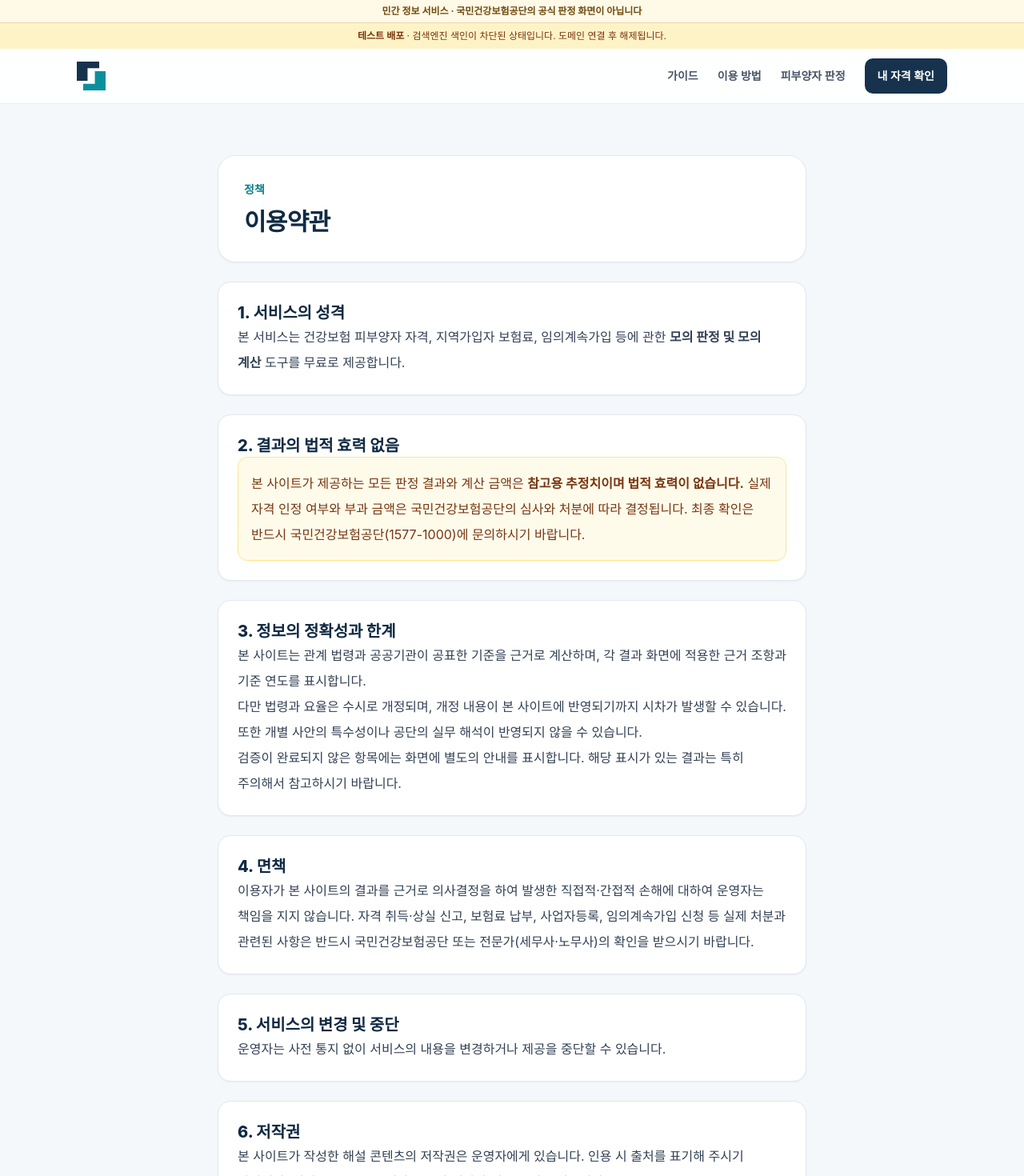
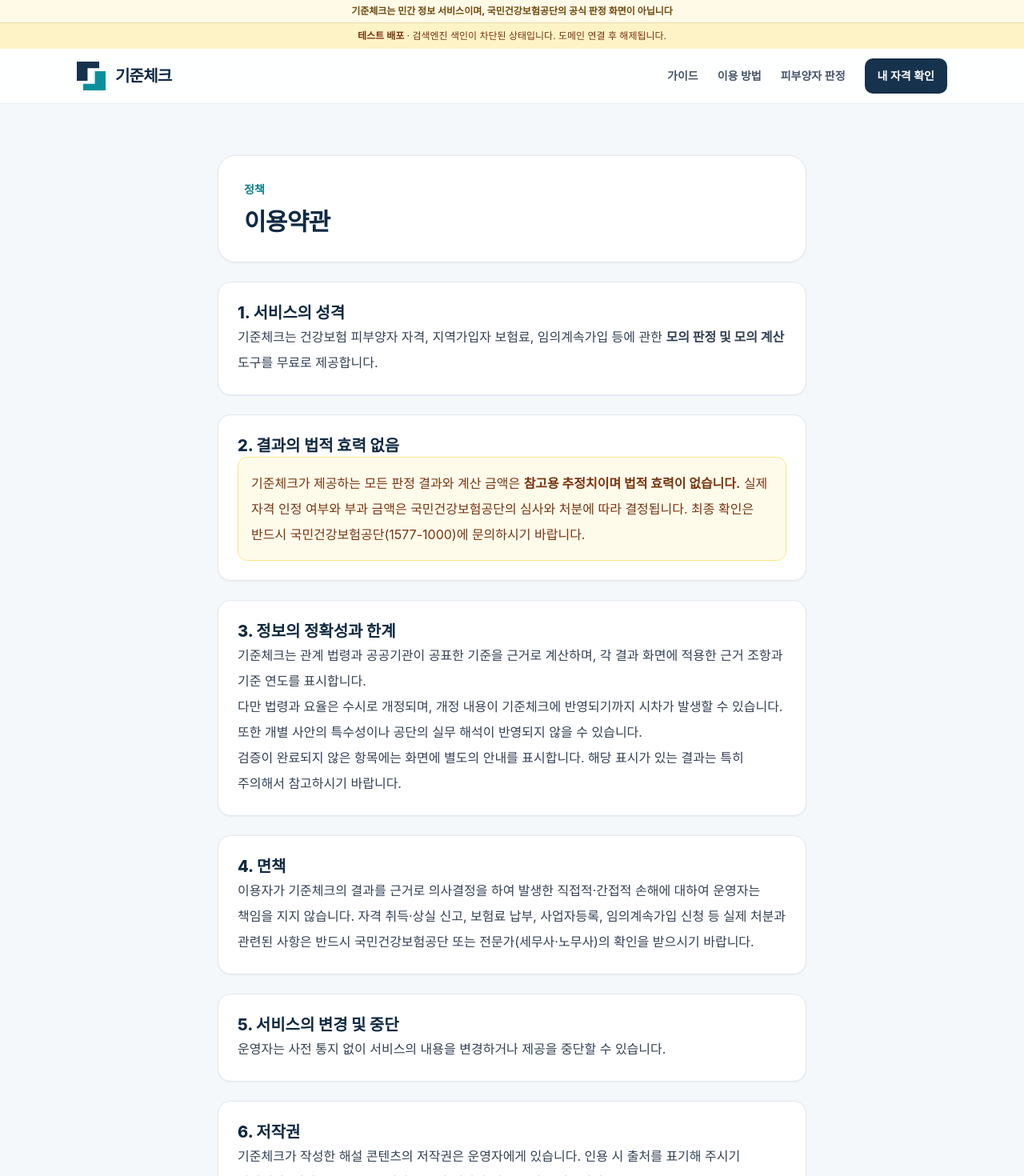
Before and after one commit to Seongseokwon/gijuncheck, a Next.js app: page /terms in a window 1280 px wide. Shown: the top 1470 px of the page at 80% size. Built offline with nearby package versions, Linux system fonts and the light colour scheme; no server answers.

Commit message:
feat: apply Gijun Check service name

```diff
--- a/src/app/contact/page.tsx
+++ b/src/app/contact/page.tsx
@@ -1,5 +1,6 @@
 import type { Metadata } from 'next';
 import { ROUTES } from '@/lib/routes';
+import { SITE } from '@/lib/site';
 
 export const metadata: Metadata = {
   title: ROUTES.contact.label,
@@ -34,13 +35,13 @@ export default function Page() {
           계산 오류를 발견하셨다면
         </h2>
         <p>
-          이 사이트의 가치는 정확성입니다. 오류 신고는 가장 반가운 메일입니다.
+          {SITE.name}의 가치는 정확성입니다. 오류 신고는 가장 반가운 메일입니다.
           가능하면 다음을 함께 알려주세요.
         </p>
         <ul className="mt-4 ml-5 list-disc space-y-2">
           <li>어떤 도구인지 (피부양자 판정 / 보험료 계산 / 임의계속가입 비교)</li>
           <li>입력한 값</li>
-          <li>본 사이트의 결과와 공단에서 확인한 실제 값</li>
+          <li>{SITE.name}의 결과와 공단에서 확인한 실제 값</li>
         </ul>
       </section>
 
@@ -50,7 +51,7 @@ export default function Page() {
         </h2>
         <p>
           개별 사안에 대한 자격 판정이나 세무·노무 상담은 어렵습니다. 운영자는
-          세무사나 노무사가 아니며, 본 사이트의 결과는 법적 효력이 없습니다.
+          세무사나 노무사가 아니며, {SITE.name}의 결과는 법적 효력이 없습니다.
         </p>
         <p>
           자격과 보험료에 대한 확정적인 답변은{' '}
--- a/src/app/layout.tsx
+++ b/src/app/layout.tsx
@@ -9,7 +9,10 @@ import './globals.css';
 
 export const metadata: Metadata = {
   metadataBase: new URL(SITE.url),
-  title: '건강보험 피부양자 자격 확인 — 관계·소득·재산 기준',
+  title: {
+    default: `${SITE.name} | 건강보험 피부양자 자격 확인`,
+    template: `%s | ${SITE.name}`,
+  },
   description: SITE.description,
 
   openGraph: {
@@ -53,7 +56,7 @@ export default function RootLayout({
           .service-notice 와 동일한 문구·색(ADR-002).
         */}
         <div className="border-b border-[#ead9a8] bg-[#fff9e8] px-4 py-1.5 text-center text-xs font-bold text-[#6f4b0c]">
-          민간 정보 서비스 · 국민건강보험공단의 공식 판정 화면이 아닙니다
+          기준체크는 민간 정보 서비스이며, 국민건강보험공단의 공식 판정 화면이 아닙니다
         </div>
 
         {/*
@@ -71,7 +74,7 @@ export default function RootLayout({
           <div className="mx-auto flex min-h-[68px] max-w-[1120px] items-center justify-between gap-6 px-4">
             <a
               href={ROUTES.home.path}
-              aria-label="홈"
+              aria-label={`${SITE.name} 홈`}
               className="inline-flex min-h-[44px] items-center text-brand-950"
             >
               <span className="relative block h-9 w-9" aria-hidden>
@@ -83,6 +86,9 @@ export default function RootLayout({
                   className="absolute bottom-0 right-0 h-6 w-7 bg-accent-600"
                   style={{ clipPath: 'polygon(52% 0, 100% 0, 100% 100%, 0 100%, 0 66%, 52% 66%)' }}
                 />
+              </span>
+              <span className="ml-3 text-xl font-bold tracking-[-.04em] text-brand-950">
+                {SITE.name}
               </span>
             </a>
             <nav className="hidden items-center gap-6 text-sm font-semibold text-slate-600 sm:flex">
@@ -104,7 +110,7 @@ export default function RootLayout({
         <footer className="border-t border-slate-200 bg-white">
           <div className="mx-auto max-w-[1120px] px-4 py-10 text-sm leading-relaxed text-slate-600">
             <p>
-              본 사이트의 판정·계산 결과는 모의 결과이며 법적 효력이 없습니다.
+              {SITE.name}의 판정·계산 결과는 모의 결과이며 법적 효력이 없습니다.
               최종 확인은 국민건강보험공단(1577-1000)에 문의하시기 바랍니다.
             </p>
             <p className="mt-2">
--- a/src/app/privacy/page.tsx
+++ b/src/app/privacy/page.tsx
@@ -26,7 +26,7 @@ export default function Page() {
           1. 수집하는 개인정보
         </h2>
         <p>
-          본 서비스는 <strong>회원가입 절차가 없으며, 이용자를 식별할 수 있는
+          {SITE.name}는 <strong>회원가입 절차가 없으며, 이용자를 식별할 수 있는
           개인정보를 수집하지 않습니다.</strong>
         </p>
         <p>
@@ -42,7 +42,7 @@ export default function Page() {
           2. 쿠키 및 광고
         </h2>
         <p>
-          본 사이트는 Google AdSense를 통해 광고를 게재할 수 있습니다. Google을
+          {SITE.name}는 Google AdSense를 통해 광고를 게재할 수 있습니다. Google을
           포함한 제3자 광고 사업자는 쿠키를 사용하여 이용자의 이전 방문 기록에
           기반한 광고를 게재할 수 있습니다.
         </p>
@@ -69,7 +69,7 @@ export default function Page() {
         </p>
         <p>
           또한 브라우저 설정에서 쿠키 저장을 거부할 수 있습니다. 쿠키를 거부해도
-          본 사이트의 판정·계산 기능은 정상적으로 이용할 수 있습니다.
+          {SITE.name}의 판정·계산 기능은 정상적으로 이용할 수 있습니다.
         </p>
       </section>
 
--- a/src/app/terms/page.tsx
+++ b/src/app/terms/page.tsx
@@ -23,7 +23,7 @@ export default function Page() {
           1. 서비스의 성격
         </h2>
         <p>
-          본 서비스는 건강보험 피부양자 자격, 지역가입자 보험료,
+          {SITE.name}는 건강보험 피부양자 자격, 지역가입자 보험료,
           임의계속가입 등에 관한 <strong>모의 판정 및 모의 계산</strong> 도구를
           무료로 제공합니다.
         </p>
@@ -34,7 +34,7 @@ export default function Page() {
           2. 결과의 법적 효력 없음
         </h2>
         <p className="rounded-xl border border-amber-200 bg-amber-50 p-4 text-amber-900">
-          본 사이트가 제공하는 모든 판정 결과와 계산 금액은{' '}
+          {SITE.name}가 제공하는 모든 판정 결과와 계산 금액은{' '}
           <strong>참고용 추정치이며 법적 효력이 없습니다.</strong> 실제 자격
           인정 여부와 부과 금액은 국민건강보험공단의 심사와 처분에 따라
           결정됩니다. 최종 확인은 반드시 국민건강보험공단(1577-1000)에 문의하시기
@@ -47,11 +47,11 @@ export default function Page() {
           3. 정보의 정확성과 한계
         </h2>
         <p>
-          본 사이트는 관계 법령과 공공기관이 공표한 기준을 근거로 계산하며, 각
+          {SITE.name}는 관계 법령과 공공기관이 공표한 기준을 근거로 계산하며, 각
           결과 화면에 적용한 근거 조항과 기준 연도를 표시합니다.
         </p>
         <p>
-          다만 법령과 요율은 수시로 개정되며, 개정 내용이 본 사이트에 반영되기까지
+          다만 법령과 요율은 수시로 개정되며, 개정 내용이 {SITE.name}에 반영되기까지
           시차가 발생할 수 있습니다. 또한 개별 사안의 특수성이나 공단의 실무 해석이
           반영되지 않을 수 있습니다.
         </p>
@@ -64,7 +64,7 @@ export default function Page() {
       <section className="rounded-2xl border border-slate-200 bg-white p-6 shadow-sm">
         <h2 className="text-xl font-extrabold text-brand-950">4. 면책</h2>
         <p>
-          이용자가 본 사이트의 결과를 근거로 의사결정을 하여 발생한 직접적·간접적
+          이용자가 {SITE.name}의 결과를 근거로 의사결정을 하여 발생한 직접적·간접적
           손해에 대하여 운영자는 책임을 지지 않습니다. 자격 취득·상실 신고, 보험료
           납부, 사업자등록, 임의계속가입 신청 등 실제 처분과 관련된 사항은 반드시
           국민건강보험공단 또는 전문가(세무사·노무사)의 확인을 받으시기 바랍니다.
@@ -84,7 +84,7 @@ export default function Page() {
       <section className="rounded-2xl border border-slate-200 bg-white p-6 shadow-sm">
         <h2 className="text-xl font-extrabold text-brand-950">6. 저작권</h2>
         <p>
-          본 사이트가 작성한 해설 콘텐츠의 저작권은 운영자에게 있습니다. 인용 시
+          {SITE.name}가 작성한 해설 콘텐츠의 저작권은 운영자에게 있습니다. 인용 시
           출처를 표기해 주시기 바랍니다. 법령 조문 등 공공저작물은 각 기관의 이용
           조건을 따릅니다.
         </p>
--- a/src/lib/site.ts
+++ b/src/lib/site.ts
@@ -27,6 +27,9 @@ const PRODUCTION_URL = 'https://xn--vk1bu2qt3cr52a.kr';
 const override = process.env.NEXT_PUBLIC_SITE_URL?.trim();
 
 export const SITE = {
+  /** 화면·메타데이터에 쓰는 공식 서비스명 */
+  name: '기준체크',
+
   url: override || PRODUCTION_URL,
 
   /**
@@ -42,7 +45,7 @@ export const SITE = {
   indexable: !override,
 
   description:
-    '소득이 바뀔 때 내 사회보험이 어떻게 바뀌는지 판정해주는 도구. 건강보험 피부양자 자격, 지역가입자 보험료, 임의계속가입 비교.',
+    '기준체크는 건강보험 피부양자 자격을 관계·소득·재산 기준으로 확인하고 근거를 함께 보여주는 민간 정보 서비스입니다.',
 
   /**
    * SNS 수집기는 이미지 URL을 길게 캐시한다. OG 이미지를 교체할 때 이 값도
```
